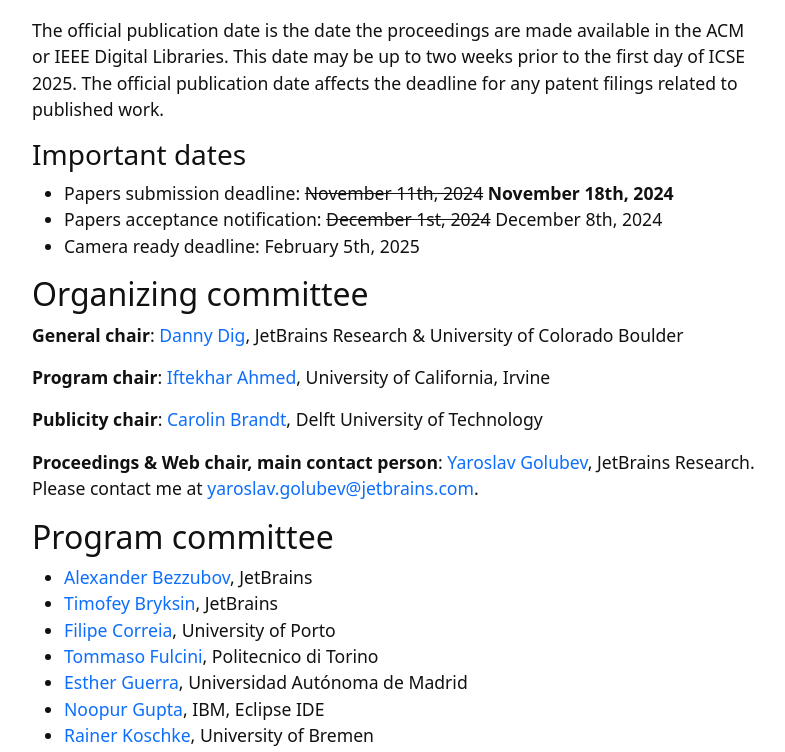
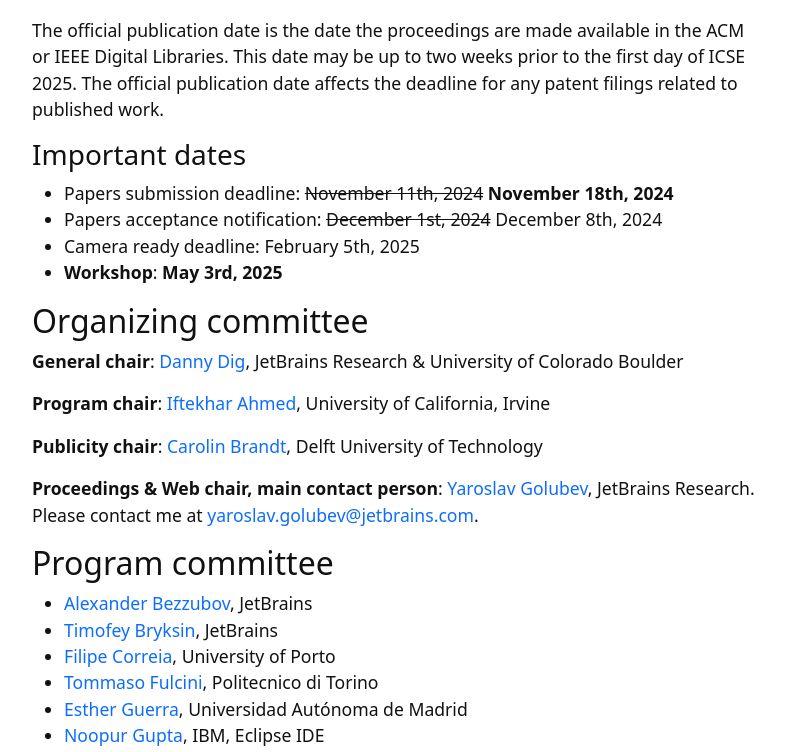
Before and after one commit to ide-workshop/ide-workshop.github.io, a Jekyll site: the page built from index.md, in a window 1280 px wide and 900 px high, scrolled down 6130 px, cut to the strip 0-752 px from the top of the window. Shown: the whole strip, without its empty margins (245-1030 px from the left). Built offline with Jekyll 4.4.1, drawn with Linux system fonts in a browser that asks for light colours.

Commit message:
Added the date

```diff
--- a/index.md
+++ b/index.md
@@ -169,6 +169,7 @@
 * Papers submission deadline: ~~November 11th, 2024~~ **November 18th, 2024**
 * Papers acceptance notification: ~~December 1st, 2024~~ December 8th, 2024
 * Camera ready deadline: February 5th, 2025
+* **Workshop**: **May 3rd, 2025**
 
 ## Organizing committee
 
```
